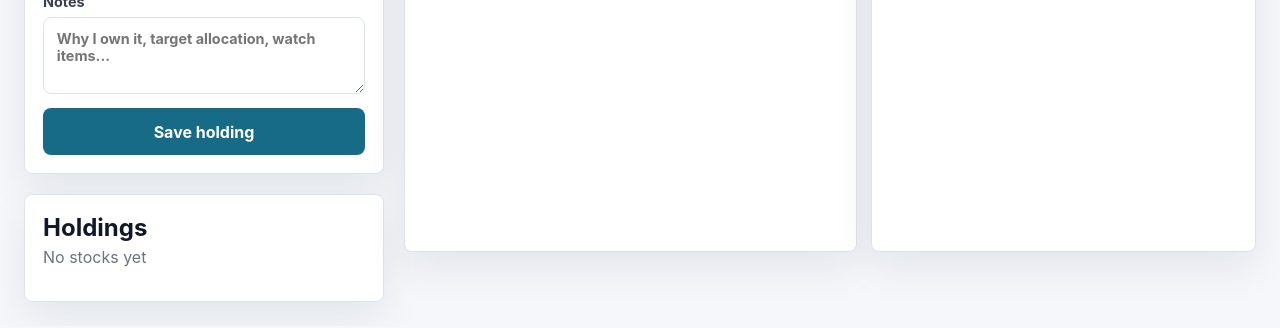
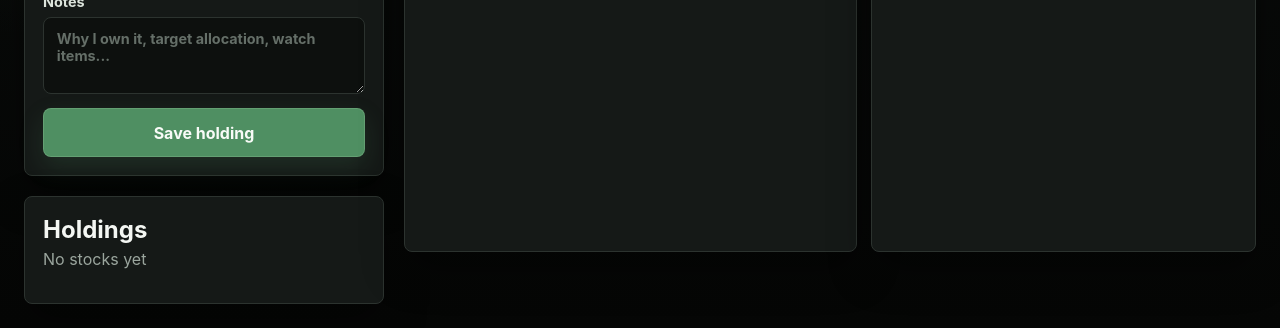
Before and after one commit to piskooooo/finance-dashboard, a website: page public/index.html in a window 1280 px wide. Shown: the part 504-832 px from the top of the page. Drawn offline with Linux system fonts and the light colour scheme; no server answers.

Commit message:
Add dark finance theme

```diff
--- a/public/styles.css
+++ b/public/styles.css
@@ -1,15 +1,18 @@
 :root {
-  color-scheme: light;
-  --bg: #f5f7fb;
-  --panel: #ffffff;
-  --ink: #111827;
-  --muted: #6b7280;
-  --line: #dde3ee;
-  --brand: #176b87;
-  --brand-strong: #0f4c5c;
-  --positive: #0f8f5f;
-  --negative: #c2410c;
-  --shadow: 0 16px 40px rgba(17, 24, 39, 0.08);
+  color-scheme: dark;
+  --bg: #080a09;
+  --bg-soft: #101311;
+  --panel: #151917;
+  --panel-strong: #1c211e;
+  --ink: #f4f7f3;
+  --muted: #9aa59d;
+  --line: #2c332f;
+  --brand: #4f8f62;
+  --brand-strong: #8bbf92;
+  --brand-soft: rgba(79, 143, 98, 0.16);
+  --positive: #74b784;
+  --negative: #e18a68;
+  --shadow: 0 18px 42px rgba(0, 0, 0, 0.36);
 }
 
 * {
@@ -19,7 +22,9 @@
 body {
   margin: 0;
   min-height: 100vh;
-  background: var(--bg);
+  background:
+    radial-gradient(circle at top left, rgba(79, 143, 98, 0.13), transparent 34rem),
+    linear-gradient(180deg, #0c0f0d 0%, var(--bg) 48%, #050605 100%);
   color: var(--ink);
   font-family: Inter, ui-sans-serif, system-ui, -apple-system, BlinkMacSystemFont, "Segoe UI", sans-serif;
 }
@@ -31,28 +36,31 @@ textarea {
 }
 
 button {
-  border: 0;
+  border: 1px solid rgba(139, 191, 146, 0.35);
   border-radius: 8px;
   background: var(--brand);
-  color: #fff;
+  color: #f8fbf7;
   padding: 0.85rem 1rem;
   font-weight: 700;
   cursor: pointer;
+  box-shadow: 0 10px 24px rgba(79, 143, 98, 0.18);
 }
 
 button:hover {
-  background: var(--brand-strong);
+  background: #5f9f70;
 }
 
 button.secondary {
-  background: #e8f1f4;
+  background: var(--brand-soft);
   color: var(--brand-strong);
 }
 
 button.danger {
-  background: #fff1ed;
+  border-color: rgba(225, 138, 104, 0.28);
+  background: rgba(225, 138, 104, 0.1);
   color: var(--negative);
   padding: 0.55rem 0.7rem;
+  box-shadow: none;
 }
 
 input,
@@ -60,9 +68,21 @@ textarea {
   width: 100%;
   border: 1px solid var(--line);
   border-radius: 8px;
-  background: #fff;
+  background: #0d100e;
   color: var(--ink);
   padding: 0.75rem 0.8rem;
+}
+
+input:focus,
+textarea:focus {
+  border-color: var(--brand);
+  box-shadow: 0 0 0 3px rgba(79, 143, 98, 0.18);
+  outline: none;
+}
+
+input::placeholder,
+textarea::placeholder {
+  color: #656f68;
 }
 
 textarea {
@@ -72,7 +92,7 @@ textarea {
 label {
   display: grid;
   gap: 0.4rem;
-  color: #374151;
+  color: #dce4dc;
   font-size: 0.9rem;
   font-weight: 700;
 }
@@ -150,6 +170,9 @@ h2 {
   min-height: 180px;
   padding: 24px;
   overflow: hidden;
+  background:
+    linear-gradient(135deg, rgba(79, 143, 98, 0.18), transparent 44%),
+    var(--panel);
 }
 
 .panel-header {
@@ -194,7 +217,7 @@ h2 {
   width: 100%;
   border: 1px solid var(--line);
   border-radius: 8px;
-  background: #fbfcff;
+  background: #101411;
   color: var(--ink);
   padding: 12px;
   text-align: left;
@@ -215,6 +238,7 @@ h2 {
 
 .holding-row.active {
   border-color: var(--brand);
+  background: var(--brand-soft);
   box-shadow: inset 4px 0 0 var(--brand);
 }
 
@@ -236,6 +260,7 @@ h2 {
 
 .metric {
   padding: 16px;
+  background: var(--panel-strong);
 }
 
 .metric span {
@@ -254,7 +279,8 @@ h2 {
 .quote-tile {
   min-width: 210px;
   border-radius: 8px;
-  background: #eef7f9;
+  border: 1px solid rgba(139, 191, 146, 0.24);
+  background: #0f1711;
   padding: 18px;
 }
 
@@ -287,11 +313,11 @@ h2 {
 }
 
 .chart-area {
-  fill: rgba(23, 107, 135, 0.1);
+  fill: rgba(79, 143, 98, 0.13);
 }
 
 .chart-axis {
-  stroke: #c8d2df;
+  stroke: #313933;
   stroke-width: 1;
 }
 
@@ -304,6 +330,7 @@ h2 {
   display: block;
   border: 1px solid var(--line);
   border-radius: 8px;
+  background: #101411;
   padding: 13px;
   color: var(--ink);
   text-decoration: none;
@@ -311,6 +338,7 @@ h2 {
 
 .news-item:hover {
   border-color: var(--brand);
+  background: #121913;
 }
 
 .news-item strong {
@@ -329,6 +357,7 @@ h2 {
   gap: 0.2rem;
   border: 1px dashed var(--line);
   border-radius: 8px;
+  background: rgba(255, 255, 255, 0.02);
   padding: 18px;
   text-align: center;
 }
```
